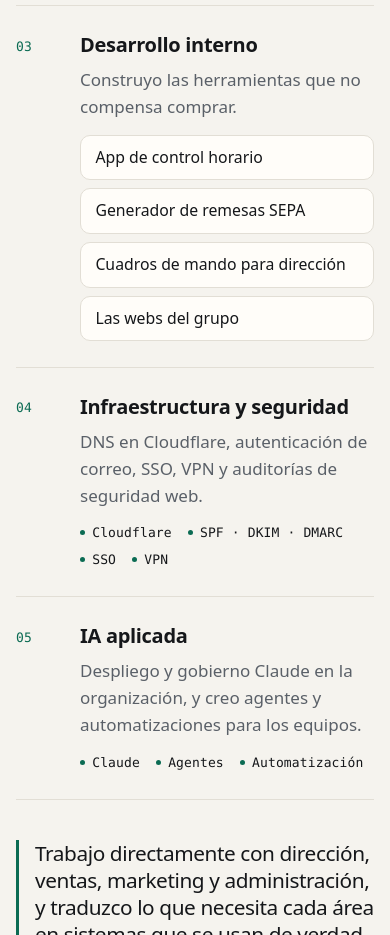
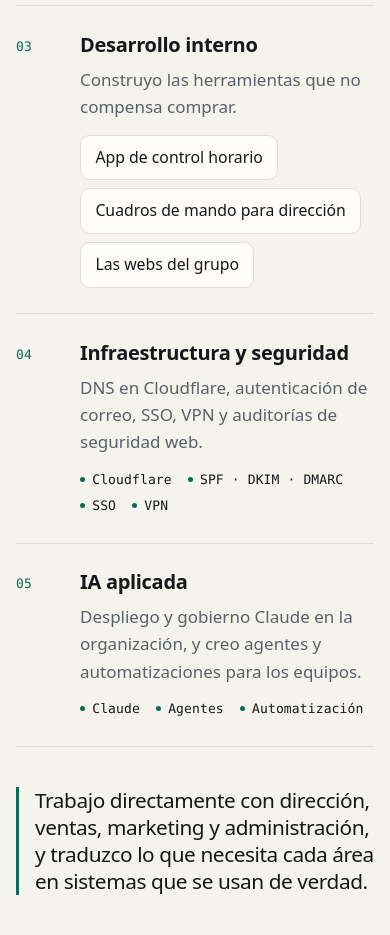
Before and after one commit to yvseenn/portfolio, an Astro site: page / in a window 390 px wide. Shown: the part 2240-3175 px from the top of the page. Built offline with nearby package versions, Linux system fonts and the light colour scheme; Astro itself is replaced by a stand-in of ours.

Commit message:
Remove SEPA generator from internal tools list
Co-Authored-By: Claude Fable 5.2 <noreply@anthropic.com>
Claude-Session: https://claude.ai/code/session_01YYBuRxb4i6q1UAZyfKKCSL

```diff
--- a/src/components/Page.astro
+++ b/src/components/Page.astro
@@ -436,8 +436,8 @@ const pad = (i: number) => String(i + 1).padStart(2, '0');
     text-wrap: pretty;
   }
   .built {
-    display: grid;
-    grid-template-columns: repeat(2, minmax(0, 1fr));
+    display: flex;
+    flex-wrap: wrap;
     gap: 0.5rem;
     margin-top: 0.9rem;
   }
@@ -616,8 +616,5 @@ const pad = (i: number) => String(i + 1).padStart(2, '0');
     .job {
       grid-template-columns: minmax(0, 1fr);
     }
-    .built {
-      grid-template-columns: minmax(0, 1fr);
-    }
   }
 </style>
--- a/src/data/en.ts
+++ b/src/data/en.ts
@@ -60,7 +60,6 @@ export const en: Content = {
         text: 'I build the tools that are not worth buying.',
         built: [
           'Time-tracking app',
-          'SEPA direct debit batch generator',
           'Dashboards for management',
           "The group's websites",
         ],
--- a/src/data/es.ts
+++ b/src/data/es.ts
@@ -60,7 +60,6 @@ export const es: Content = {
         text: 'Construyo las herramientas que no compensa comprar.',
         built: [
           'App de control horario',
-          'Generador de remesas SEPA',
           'Cuadros de mando para dirección',
           'Las webs del grupo',
         ],
```
